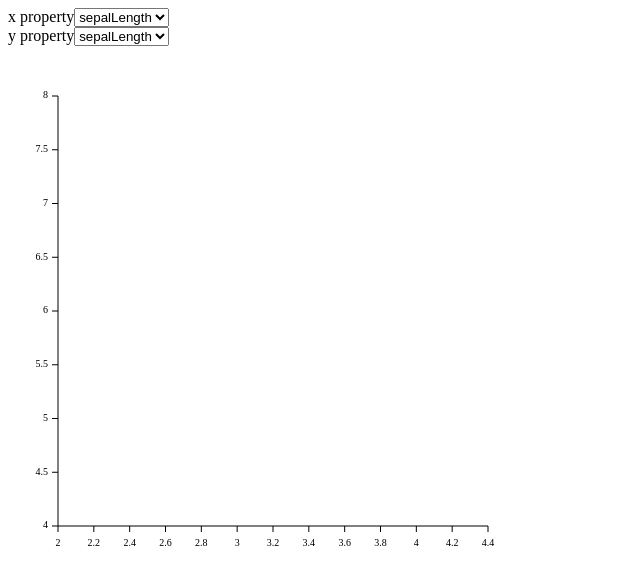
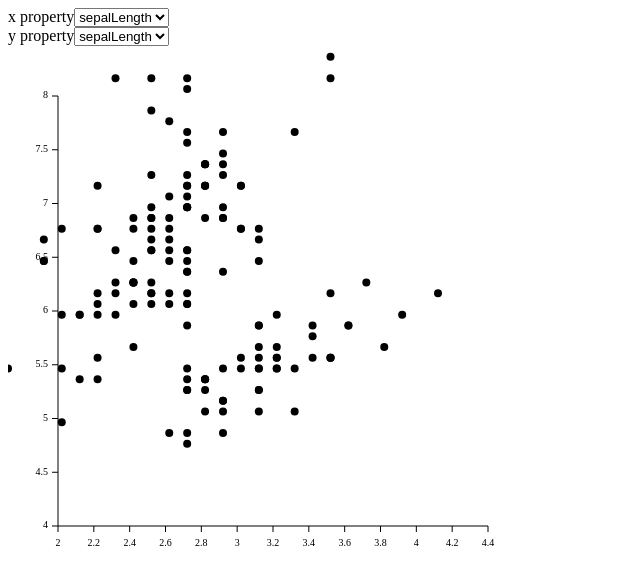
Before and after one commit to Sea-cl0g/scatter-plot-of-iris-data, a React (Vite) app: page / in a window 1280 px wide. Shown: the top 584 px of the page, without its empty margins (0-640 px from the left). Built offline with nearby package versions, Linux system fonts and the light colour scheme.

Commit message:
add: 点の描画を仮実装

```diff
--- a/src/components/Graph.jsx
+++ b/src/components/Graph.jsx
@@ -37,8 +37,28 @@ export default function Graph({ axis, data }) {
                     plotWidth={plotWidth}
                     plotHeight={plotHeight}
                 />
+                <Points
+                    data={plotData}
+                    xScale={xScale}
+                    yScale={yScale}
+                />
             </svg>
         </div>
+    );
+}
+
+function Points({data, xScale, yScale}) {
+    return (
+        <g>
+            {data.map((d, i) => (
+                <circle
+                    key={i}
+                    cx={xScale(d.x)}
+                    cy={yScale(d.y)}
+                    r={4}
+                />
+            ))}
+        </g>
     );
 }
 
```
